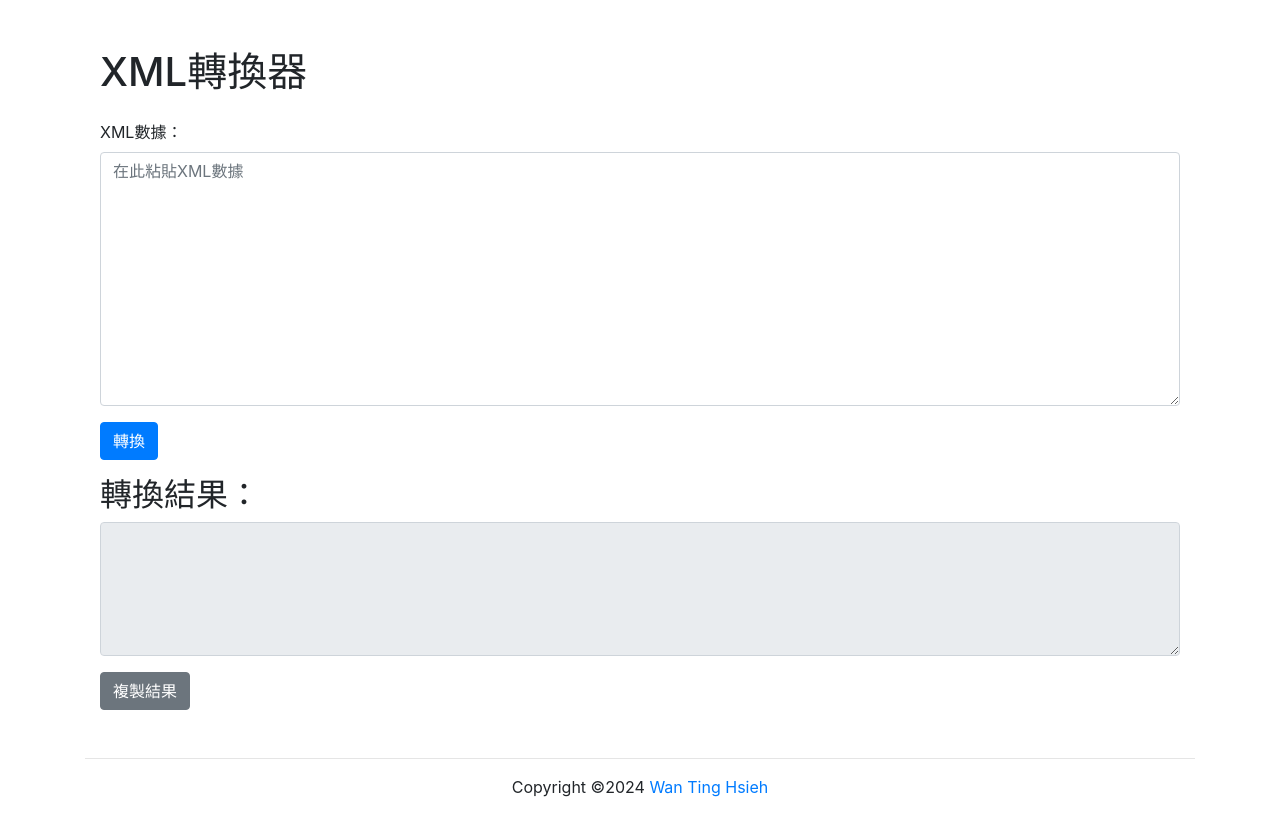
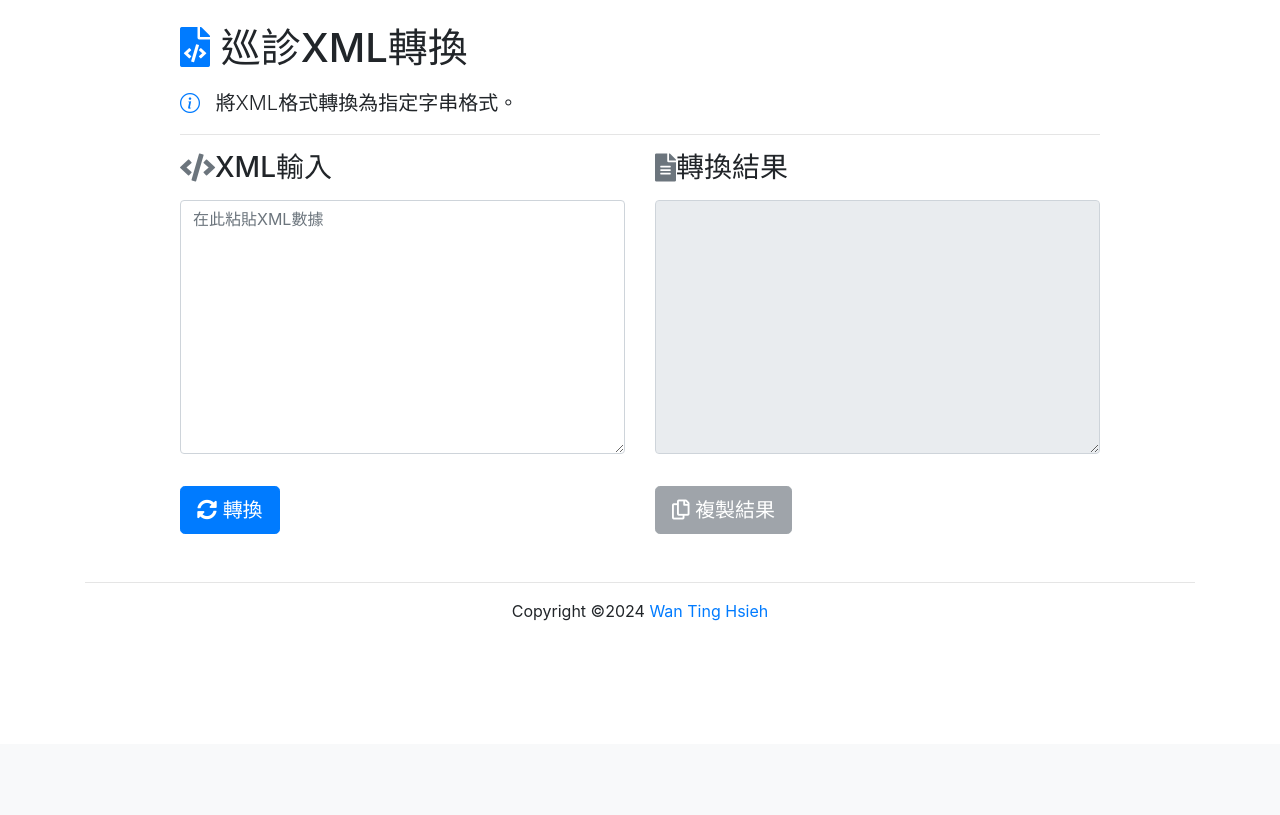
Before and after one commit to Enotera/rx-calc, a Flask app: page /xml_converter in a window 1280 px wide. Shown: the part 56-871 px from the top of the page. After the commit the page ends 677 px from the top, so only its background shows below. Run offline with Flask 3, Linux system fonts and the light colour scheme; some libraries are stand-ins or nearby versions.

Commit message:
change layout

```diff
--- a/static/js/xml_converter.js
+++ b/static/js/xml_converter.js
@@ -4,19 +4,23 @@ document.addEventListener('DOMContentLoaded', function() {
     const result = document.getElementById('result');
     const copyButton = document.getElementById('copyButton');
 
+    // 初始狀態下禁用複製按鈕
+    copyButton.disabled = true;
 
     convertButton.addEventListener('click', function() {
         const xmlData = xmlInput.value;
         try {
             const convertedString = convertXmlToString(xmlData);
-            result.textContent = convertedString;
+            result.value = convertedString;
+            copyButton.disabled = false;
         } catch (error) {
             console.error('Error:', error);
-            result.textContent = '轉換過程中發生錯誤：' + error.message;
+            result.value = '轉換過程中發生錯誤：' + error.message;
+            copyButton.disabled = true;
         }
     });
 
-        copyButton.addEventListener('click', function() {
+    copyButton.addEventListener('click', function() {
         result.select();
         document.execCommand('copy');
         showToast('結果已複製到剪貼板');
--- a/templates/xml_converter.html
+++ b/templates/xml_converter.html
@@ -1,20 +1,35 @@
 {% extends "base.html" %}
 
-{% block title %}巡診XML轉換{% endblock %}
+{% block title %}巡診XML轉換 - BoaiRx Calc{% endblock %}
 
 {% block content %}
-<div class="container mt-5">
-    <h1 class="mb-4">XML轉換器</h1>
-    <div class="form-group">
-        <label for="xmlInput">XML數據：</label>
-        <textarea id="xmlInput" class="form-control" rows="10" placeholder="在此粘貼XML數據"></textarea>
+<div class="row justify-content-center">
+    <div class="col-md-10">
+        <h1 class="mb-3"><i class="fas fa-file-code text-primary"></i> 巡診XML轉換</h1>
+        <p class="lead"><i class="bi bi-info-circle"></i> 將XML格式轉換為指定字串格式。</p>
+        <hr>
+        <div class="row">
+            <div class="col-md-6">
+                <h3><i class="fas fa-code text-secondary"></i> XML輸入</h3>
+                <div class="form-group">
+                    <textarea id="xmlInput" class="form-control" rows="10" placeholder="在此粘貼XML數據"></textarea>
+                </div>
+                <button id="convertButton" class="btn btn-primary btn-lg mt-3">
+                    <i class="fas fa-sync-alt text-white"></i> 轉換
+                </button>
+            </div>
+
+            <div class="col-md-6">
+                <h3><i class="fas fa-file-alt text-secondary"></i> 轉換結果</h3>
+                <div class="form-group">
+                    <textarea id="result" class="form-control" rows="10" readonly></textarea>
+                </div>
+                <button id="copyButton" class="btn btn-secondary btn-lg mt-3" disabled>
+                    <i class="far fa-copy text-white"></i> 複製結果
+                </button>
+            </div>
+        </div>
     </div>
-    <button id="convertButton" class="btn btn-primary mb-3">轉換</button>
-    <h2>轉換結果：</h2>
-    <div class="form-group">
-        <textarea id="result" class="form-control" rows="5" readonly></textarea>
-    </div>
-    <button id="copyButton" class="btn btn-secondary">複製結果</button>
 </div>
 {% endblock %}
 
```
